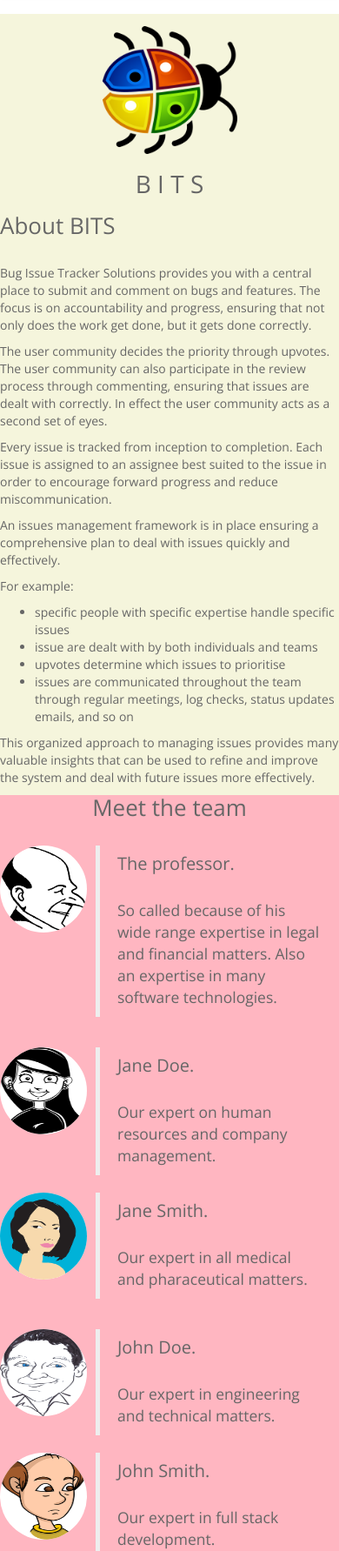
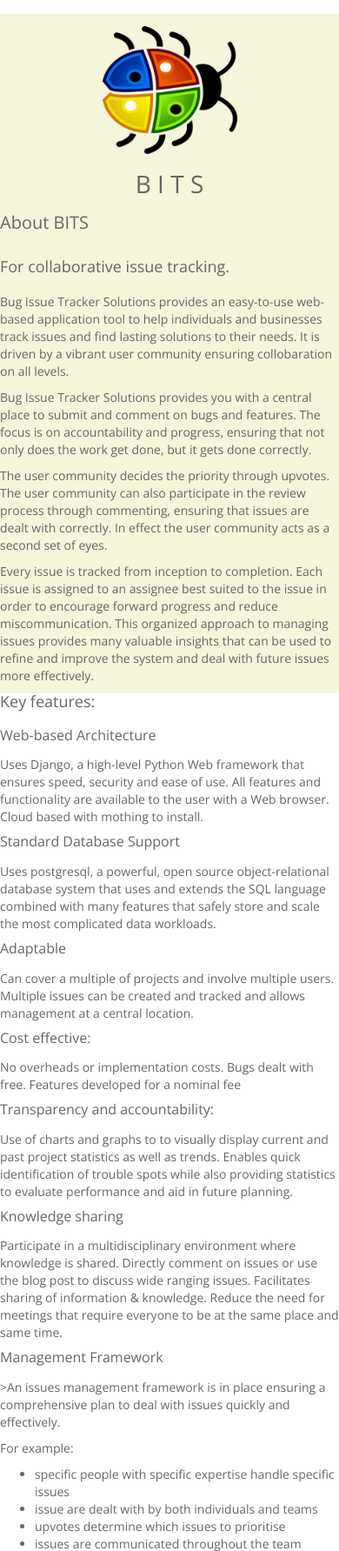
Before and after one commit to vmcggh18/bits_tracker, a Django app: page /home/about/ in a window 390 px wide; the page is wider, and only the part inside the window is pictured. Shown: the part 56-1839 px from the top of that part at 87% size. Run offline with Django 3.2, Linux system fonts and the light colour scheme; data that the repository does not hold is empty; some libraries are stand-ins or nearby versions.

Commit message:
Added weekly graph view, js and html. Added to about html

```diff
--- a/chart/urls.py
+++ b/chart/urls.py
@@ -1,5 +1,5 @@
 from django.conf.urls import url
-from chart.views import charts, chart_bugs, chart_features, chart_issues, get_time_spent
+from chart.views import charts, chart_bugs, chart_features, chart_issues, get_time_spent, get_weekly_activities
 
 urlpatterns = [
     url(r'^charts/$', charts, name='charts'),
@@ -7,5 +7,6 @@ urlpatterns = [
     url(r'^features/$', chart_features, name='features'),
     url(r'^chart_issues/$', chart_issues, name='chart_issues'),
     url(r'^time_spent/$', get_time_spent, name='time_spent'),
-    #url(r'^last_week/$', last_week, name='last_week'),
+    url(r'^weekly/$', get_weekly_activities, name='weekly'),
+
     ]
--- a/chart/views.py
+++ b/chart/views.py
@@ -26,3 +26,9 @@ def get_time_spent(request):
     """ Get days spent data for all ongoing and completed bugs and features """
     data = list(Item.objects.values('status', 'category', 'created_date','completed_date', 'assigned_date', 'upvotes', 'fee'))
     return JsonResponse(data, safe=False)
+
+def get_weekly_activities(request):
+    """ Get activities on ongoing and completed bugs and features over the last 7 days """
+    weekly = datetime.today()-timedelta(days=7)
+    weeklyData = list((Item.objects.filter(assigned_date__gte=weekly)).values('status', 'category', 'completed_date', 'assigned_date', 'upvotes'))
+    return JsonResponse(weeklyData, safe=False)
--- a/home/templates/about.html
+++ b/home/templates/about.html
@@ -4,8 +4,8 @@
 {% block page_heading %}About Page{% endblock %}
 {% block content %}
 <!----------------------bits image -------------------->
-	 <div class=" row background-info">
-	     <div class="col-xs-12 col-sm-4 logo">
+<div class="row row-eq-height background-info ">
+    <div class="col-xs-12 col-sm-4 logo col-about">
 		<figure class="beetle">
 		        <img  src="{% static 'images/bitsImage.png' %}" style="background_image" class="img-responsive img-logo center-block" alt="BITS Company Image logo" height = 50% width = 50%></img>
 			<div class="text-logo text-center">
@@ -15,13 +15,34 @@
 	</div>
 <!-------------narrative about BITS----------------------->
 	<article class="description">
-				 <div class= "col-xs-12 col-sm-8 logo about-bits">
-					<h2>About BITS</h2>
-
+		<div class= "col-xs-12 col-sm-8 logo about-bits col-about">
+				<h3>About BITS</h3>
+				    <h4>For collaborative issue tracking.</h4>
+				    <p class="narrative1">Bug Issue Tracker Solutions provides an easy-to-use web-based application tool to help individuals and businesses track issues and find lasting solutions to their needs. It is driven by a vibrant user community ensuring collobaration on all levels.</p>
 				    <p class="narrative1">Bug Issue Tracker Solutions provides you with a central place to submit and comment on bugs and features. The focus is on accountability and progress, ensuring that not only does the work get done, but it gets done correctly.</p>
 					<p class="narrative1">The user community decides the priority through upvotes. The user community can also participate in the review process through commenting, ensuring that issues are dealt with correctly. In effect the user community acts as a second set of eyes.</p>
-							<p class="narrative1">Every issue is tracked from inception to completion. Each issue is assigned to an assignee best suited to the issue in order to encourage forward progress and reduce miscommunication.</p>
-							<p "narrative1">An issues management framework is in place ensuring a comprehensive plan to deal with issues quickly and effectively. </p>
+					<p class="narrative1">Every issue is tracked from inception to completion. Each issue is assigned to an assignee best suited to the issue in order to encourage forward progress and reduce miscommunication. This organized approach to managing issues provides many valuable insights that can be used to refine and improve the system and deal with future issues more effectively.</p>
+		</div>
+	</article>
+</div>
+	<article>
+		<div class = "row">
+			<div class = "col-sm-12">
+				<h4>Key features:</h4>
+				    <h5>Web-based Architecture</h5>
+					    <p class="narrative1">Uses  Django, a high-level Python Web framework that ensures speed, security and ease of use.  All features and functionality are available to the user with a Web browser. Cloud based with mothing to install.</p>
+					<h5>Standard Database Support</h5>
+					    <p class="narrative1">Uses   postgresql, a powerful, open source object-relational database system that uses and extends the SQL language combined with many features that safely store and scale the most complicated data workloads.</p>
+					<h5>Adaptable</h5>
+					    <p class="narrative1">Can cover a multiple of projects and involve multiple users. Multiple issues can be created and tracked and  allows management at a central location.</p>
+					<h5>Cost effective: </h5>
+						<p class="narrative1">No overheads or implementation costs. Bugs dealt with free. Features developed for a nominal fee</p>
+						<h5>Transparency and accountability:</h5>
+						<p class="narrative1">Use of charts and graphs to to visually display current and past project statistics as well as trends. Enables quick identification of trouble spots while also providing statistics to evaluate performance and aid in future planning.</p>
+					<h5>Knowledge sharing</h5>
+						<p class="narrative1">Participate in a multidisciplinary environment where knowledge is shared. Directly comment on issues or use the blog post to discuss wide ranging issues. Facilitates sharing of information & knowledge. Reduce the need for meetings that require everyone to be at the same place and same time.</p>
+					<h5>Management Framework</h5>
+						<p class="narrative1">>An issues management framework is in place ensuring a comprehensive plan to deal with issues quickly and effectively.</p>
 						<p "narrative1">For example:
 					    <ul class="list-style">
                               <li>specific people with specific expertise handle specific issues</li>
@@ -30,10 +51,11 @@
                               <li>issues are communicated throughout the team through regular meetings, log checks, status updates emails, and so on</li>
                           </ul>
 					</p>
-								<p "narrative1">This organized approach to managing issues provides many valuable insights that can be used to refine and improve the system and deal with future issues more effectively.</p>
+
+			</div>
 		</div>
 	</article>
-		</div>
+
 
 <div class="row the-players">
     <h2 class = "text-center">Meet the team</h2>
--- a/home/templates/activities.html
+++ b/home/templates/activities.html
@@ -64,7 +64,9 @@
 <!--========== Chart Section pie and Scatter ==========-->
 <section class="chart-section container-fluid">
         <div class="row">
-              <div class="col-xs-12 col-sm-12 col-md-12 text-center"><h3>Charts below show Activities to Date on bugs and features</h3></div>
+              <div class="col-xs-12 col-sm-12 col-md-12 text-center"><h3>Charts below show Activities to Date on bugs and features</h3>
+                  <p class = text-center>(hover on slice for total number)</p>
+              </div>
         </div>
         <div class="row">
               <div class="col-xs-12 col-sm-6 col-md-6 center-block" id="bug-chart" class="custom-chart"></div>
@@ -78,7 +80,7 @@
          <div class = "row">
             <div class = "col-sm-12 col-md-12 center-block">
                 <h3 class = "text-center">The chart below shows the Percentage ratio of Bugs to Features</h3>
-                <p class = text-center>(hover on slice for total numbers)</p>
+                    <p class = text-center>(hover on slice for total number)</p>
             </div>
         </div>
         <div class = "row">
--- a/issues_list/forms.py
+++ b/issues_list/forms.py
@@ -11,8 +11,6 @@ class ItemForm(forms.ModelForm):
         ordering = ['fee', '-upvotes', 'status']
 
 class ItemEditForm(forms.ModelForm):
-    assigned_date =  forms.DateTimeField(input_formats=['%Y-%m-%d %H:%M:%S',], help_text="Enter as Y-m-d H:M (example 2018-11-10 11:30:00)")
-    completed_date =  forms.DateTimeField(input_formats=['%Y-%m-%d %H:%M:%S',], help_text="Enter as Y-m-d H:M (example 2018-11-10 11:30:00)")
 
     class Meta:
         model = Item
--- a/static/css/styles.css
+++ b/static/css/styles.css
@@ -203,3 +203,11 @@ caption p {
 .chart-section {
     background-color: white;
 }
+/* styles below not working */
+.row row-eq-height {
+    display: table; /* Make the container element behave like a table */
+    width: 100%; /* Set full-width to expand the whole page */
+}
+.col-about {
+    display: table-cell; /* Make elements inside the container behave like table cells */
+}
--- a/static/js/time_graph.js
+++ b/static/js/time_graph.js
@@ -73,10 +73,10 @@ function stat_by_cat(ndx) {
     var cat_dim = ndx.dimension(dc.pluck('status'));
             function totBug(Bug) {
                 return function (d) {
-                    count = 0;
+                    d.count = 0;
                    if (d.category === "Bug") {
-                     count++;
-                     return count;
+                     d.count++;
+                     return d.count;
                  } else {
                      return 0;
                  }
@@ -85,10 +85,10 @@ function stat_by_cat(ndx) {
     var    totalBug = cat_dim.group().reduceSum(totBug('Bug'));
         function totFeature(Feature) {
             return function (d) {
-                count = 0;
+                d.count = 0;
                if (d.category === "Feature") {
-                 count++;
-                 return count;
+                 d.count++;
+                 return d.count;
              } else {
                  return 0;
              }
@@ -246,3 +246,64 @@ function show_pie_fees(ndx) {
         });
     });
 }
+ queue()
+        .defer(d3.json, "/chart/weekly/")
+        .await(makeGraphs);
+
+        function makeGraphs(error, weeklyData) {
+            var ndx = crossfilter(weeklyData);
+            //console.log(Data);
+
+             weeklyData.forEach(function(d) {
+                 d.upvotes = +d.upvotes;
+
+             });
+
+ show_weekly_act(ndx);
+    dc.renderAll();
+
+}
+function show_weekly_act(ndx) {
+    var cat_dim = ndx.dimension(dc.pluck('category'));
+        function allStatus(status) {
+             return function (d) {
+                 d.count = 0;
+                 if (d.status === status) {
+                     d.count++;
+                     return d.count;
+              }  else {
+                     return 0;
+              }
+             };
+         }
+    var totalComp = cat_dim.group().reduceSum(allStatus('Completed'));
+         dc.pieChart("#completed-weekly-chart")
+            .height(330)
+            .radius(150)
+            .transitionDuration(1500)
+            .dimension(cat_dim)
+            .group(totalComp)
+            //.legend(dc.legend().x(20).y(20).itemHeight(13).gap(5))
+            .renderlet(function(chart){
+            chart.selectAll('text.pie-slice').text( function(d) {
+            return 'Completed' + ' ' + d.data.key + ' ' + dc.utils.printSingleValue((d.endAngle - d.startAngle) / (2*Math.PI) * 100) + '%';
+        });
+    });
+
+    var totalOng = cat_dim.group().reduceSum(allStatus('Ongoing'));
+         dc.pieChart("#ongoing-weekly-chart")
+            .height(330)
+            .radius(150)
+            .transitionDuration(1500)
+            .dimension(cat_dim)
+            .group(totalOng)
+            //.legend(dc.legend().x(20).y(20).itemHeight(13).gap(5))
+            .renderlet(function(chart){
+            chart.selectAll('text.pie-slice').text( function(d) {
+            return 'Ongoing' + ' ' + d.data.key + ' ' + dc.utils.printSingleValue((d.endAngle - d.startAngle) / (2*Math.PI) * 100) + '%';
+        });
+    });
+
+
+
+}
```
Also changed, not shown: chart/templates/graphs.html (+11 -1 lines). Lines whose indentation alone changed are shown as unchanged.
